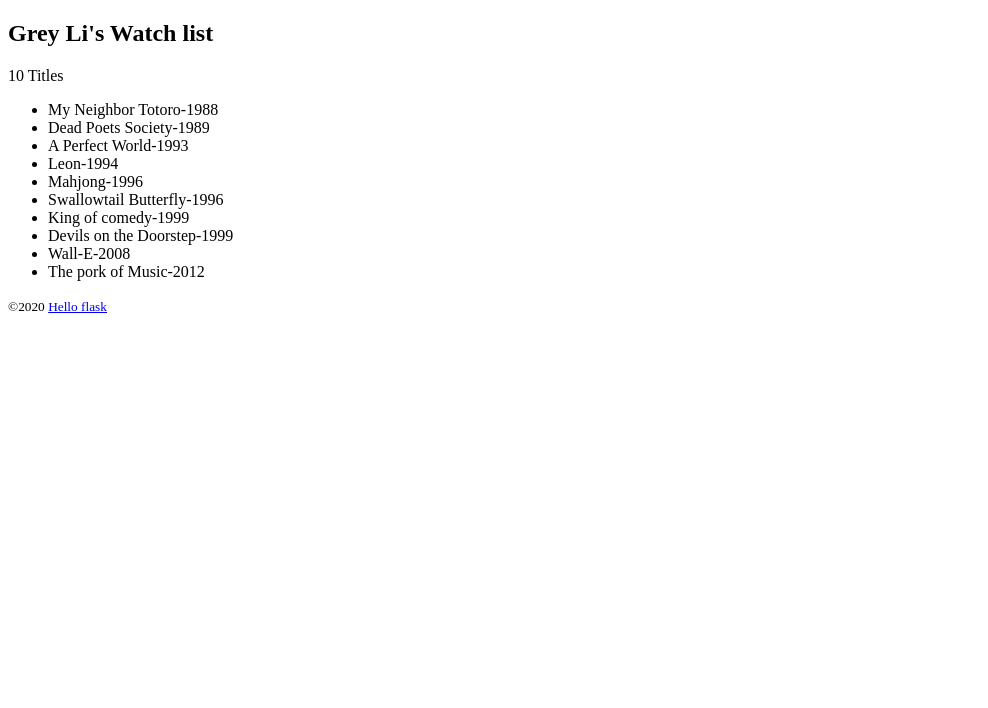
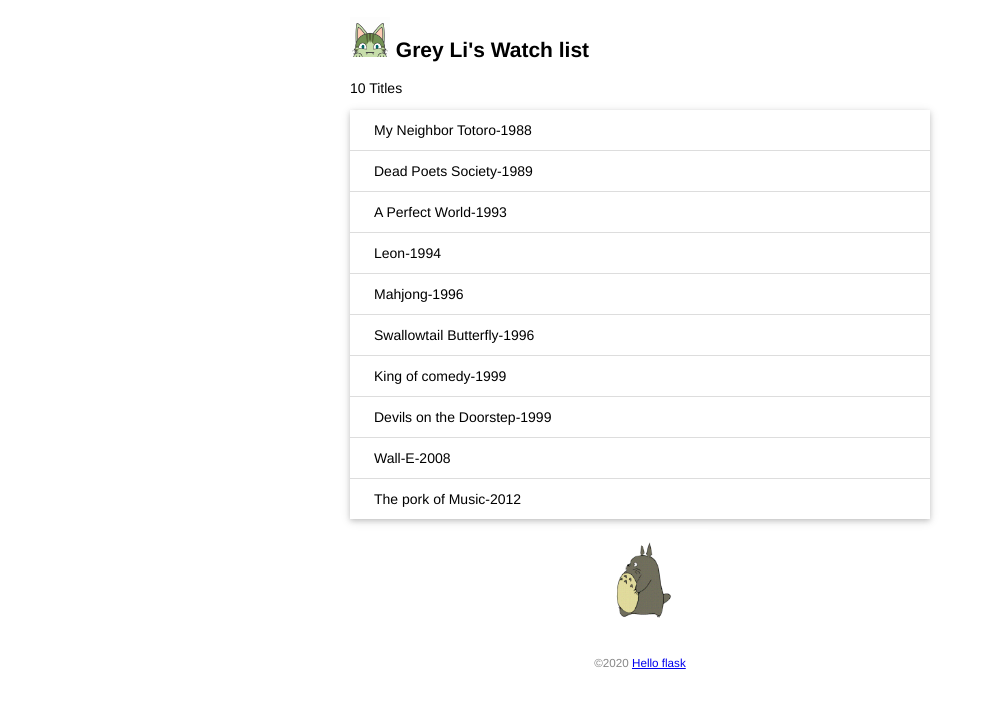
Before and after one commit to RainMan1860/watchlist_demo, a Flask app: page / in a window 1280 px wide. Shown: the top 708 px of the page, without its empty margins (0-988 px from the left). Run offline with Flask 2, Linux system fonts and the light colour scheme.

Commit message:
Add static files

```diff
--- /dev/null
+++ b/static/style.css
@@ -0,0 +1,126 @@
+body {
+    margin: auto;
+    max-width: 580px;
+    font-size: 14px;
+    font-family: Helvetica, Arial, sans-serif;
+}
+
+.avatar {
+    width: 40px;
+}
+
+nav ul {
+    list-style-type: none;
+    margin: 0;
+    padding: 0;
+    overflow: hidden;
+    background-color: #333;
+}
+
+nav li {
+    float: left;
+}
+
+nav li a {
+    display: block;
+    color: white;
+    text-align: center;
+    padding: 8px 12px;
+    text-decoration: none;
+}
+
+nav li a:hover {
+    background-color: #111;
+}
+
+.alert {
+    position: relative;
+    padding: 7px;
+    margin: 7px 0;
+    border: 1px solid transparent;
+    color: #004085;
+    background-color: #cce5ff;
+    border-color: #b8daff;
+    border-radius: 5px;
+}
+
+input[type=submit] {
+    font-family: inherit;
+}
+
+input[type=text] {
+    border: 1px solid #ddd;
+}
+
+input[name=year] {
+    width: 50px;
+}
+
+.btn {
+    font-size: 12px;
+    padding: 3px 5px;
+    text-decoration: none;
+    cursor: pointer;
+    background-color: white;
+    color: black;
+    border: 1px solid #555555;
+    border-radius: 5px;
+}
+
+.btn:hover {
+    text-decoration: none;
+    background-color: black;
+    color: white;
+    border: 1px solid black;
+}
+
+.movie-list {
+    list-style-type: none;
+    padding: 0;
+    margin-bottom: 10px;
+    box-shadow: 0 2px 5px 0 rgba(0, 0, 0, 0.16), 0 2px 10px 0 rgba(0, 0, 0, 0.12);
+}
+
+.movie-list li {
+    padding: 12px 24px;
+    border-bottom: 1px solid #ddd;
+}
+
+.movie-list li:last-child {
+    border-bottom:none;
+}
+
+.movie-list li:hover {
+    background-color: #f8f9fa;
+}
+
+.float-right {
+    float: right;
+}
+
+.inline-form {
+    display: inline;
+}
+
+.imdb {
+    font-size: 12px;
+    font-weight: bold;
+    color: black;
+    text-decoration: none;
+    background: #F5C518;
+    border-radius: 5px;
+    padding: 3px 5px;
+}
+
+.totoro {
+    display: block;
+    margin: 0 auto;
+    height: 100px;
+}
+
+footer {
+    color: #888;
+    margin-top: 15px;
+    text-align: center;
+    padding: 10px;
+}
--- a/templates/index.html
+++ b/templates/index.html
@@ -3,12 +3,17 @@
 <head>
     <meta charset="utf-8">
     <title>{{ name }}'s Watch list</title>
+    <link rel="icon" href="{{url_for('static',filename='favicon.ico')}}">
+    <link rel="stylesheet" href="{{url_for('static',filename='style.css')}}" type='text/css'>
 </head>
 
 <body>
-    <h2> {{name}}'s Watch list</h2>
+    <h2>
+         <img alt ="Avatar" class='avatar' src="{{ url_for('static',filename='images/avatar.png')}}" >
+        {{name}}'s Watch list
+    </h2>
     <p> {{movies|length}} Titles </p>
-    <ul>
+    <ul class='movie-list'>
         {# 通过迭代输出 以下序列#}
         {% for movie in movies %}
         <li>
@@ -16,6 +21,7 @@
         </li>
         {% endfor %}
     </ul>
+    <img alt="Avatar" class='totoro' src="{{url_for('static',filename ='images/totoro.gif')}}">
     <footer>
         <small>
             &copy;2020
```
Also changed, not shown: static/favicon.ico (added), static/images/avatar.png (added), static/images/totoro.gif (added).
